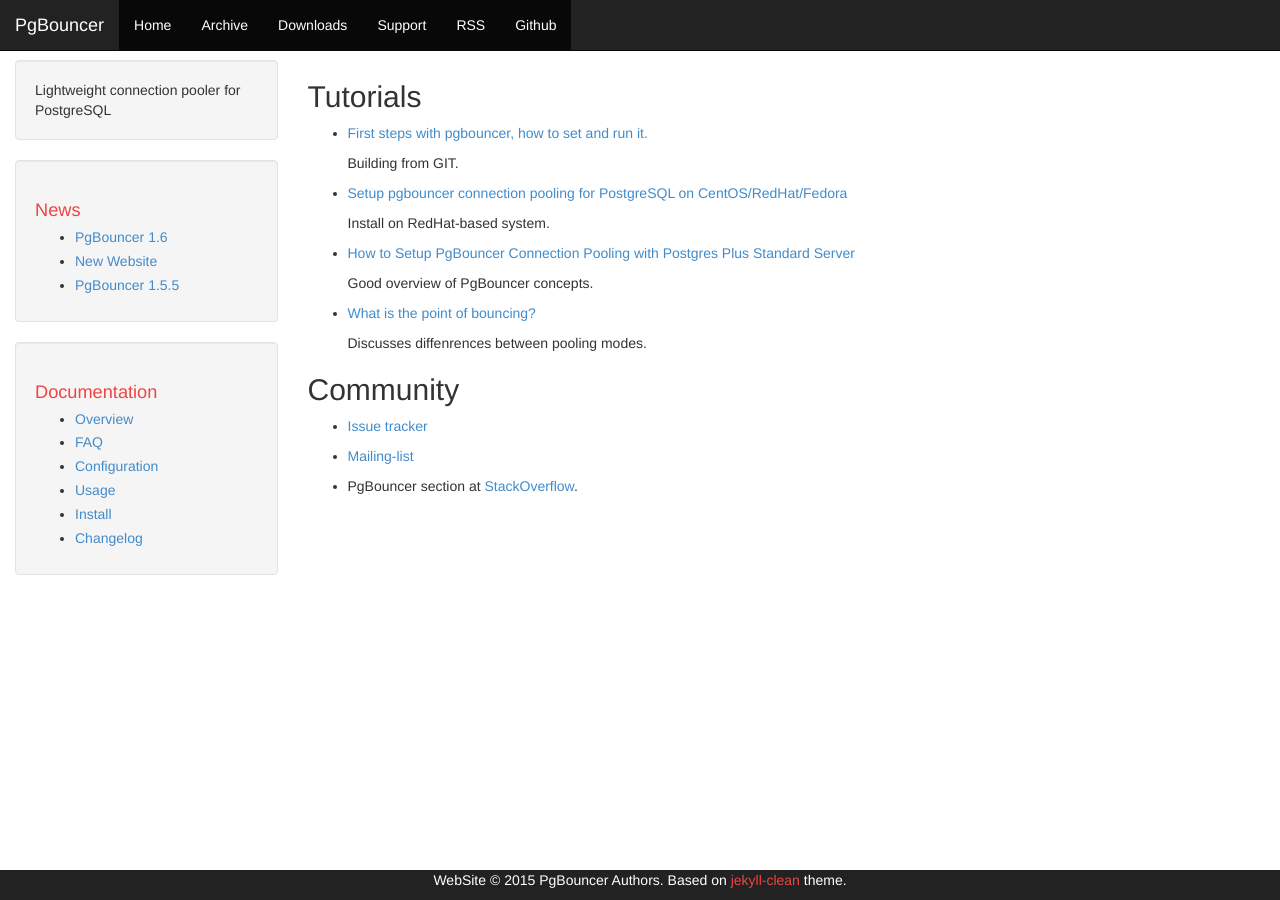
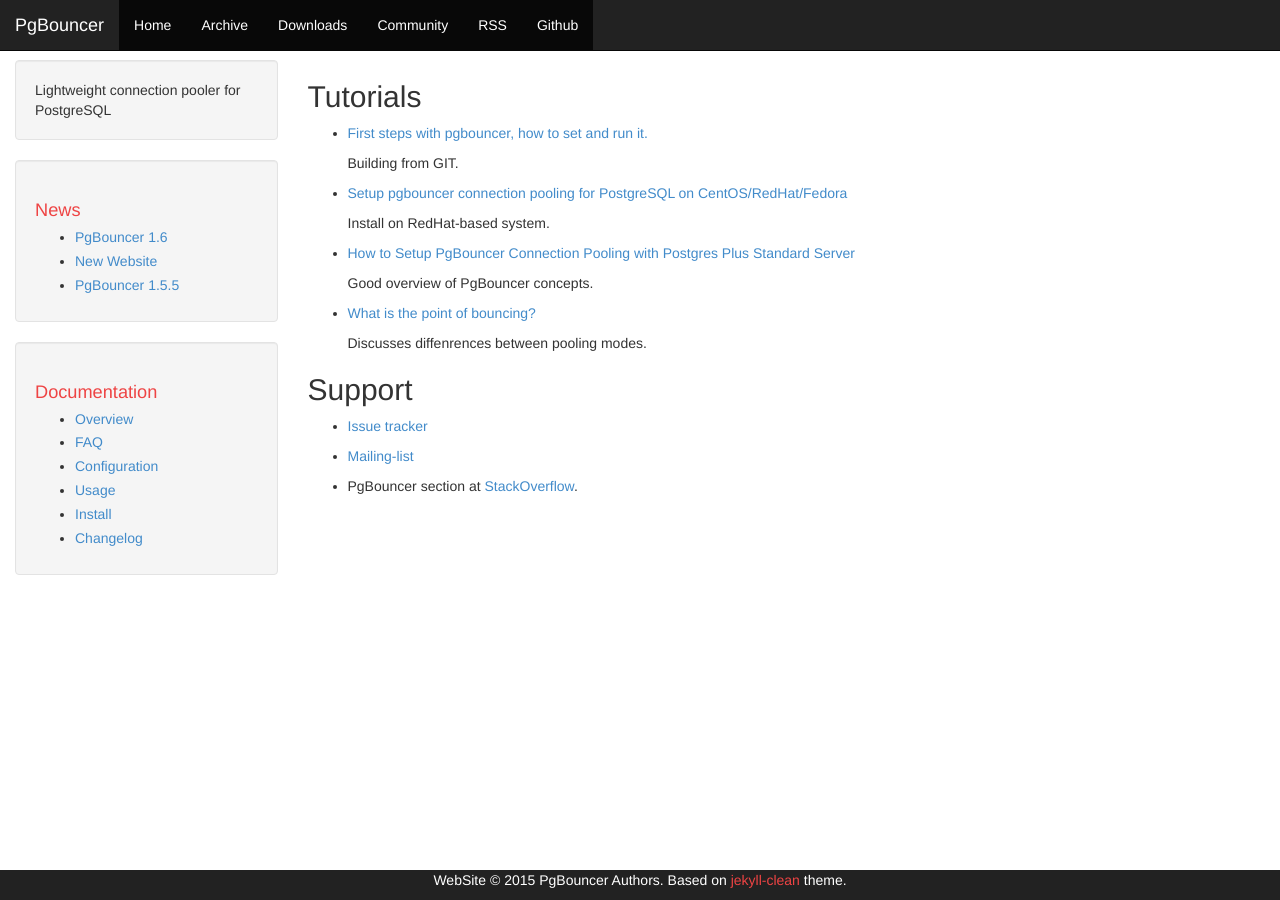
Before and after one commit to postgres-cn/pgbouncer-doc, a Jekyll site: the page built from community.md, in a window 1280 px wide. Built offline with Jekyll 4.4.1, drawn with Linux system fonts in a browser that asks for light colours; some of the changed lines change nothing that is shown.

Commit message:
rename support -> community

```diff
--- a/_includes/header.html
+++ b/_includes/header.html
@@ -33,7 +33,7 @@
                     <li class="active visible-xs-block"><a href="{{ site.baseurl }}/links.html">Documentation</a></li>
                     <li class="active"><a href="{{ site.baseurl }}/archive.html">Archive</a></li>
                     <li class="active"><a href="{{ site.baseurl }}/downloads/">Downloads</a></li>
-                    <li class="active"><a href="{{ site.baseurl }}/support.html">Support</a></li>
+                    <li class="active"><a href="{{ site.baseurl }}/community.html">Community</a></li>
                     <li class="active"><a href="{{ site.baseurl }}/feed.xml">RSS</a></li>
                     {% if site.github != '' %}
                       <li class="active"><a href="https://github.com/{{ site.github }}">Github</a></li>
--- a/support.md
+++ b/community.md
@@ -1,6 +1,6 @@
 ---
 layout: default
-title: Support
+title: Community
 ---
 
 ## Tutorials
@@ -21,7 +21,7 @@
 
   Discusses diffenrences between pooling modes.
 
-## Community
+## Support
 
 - [Issue tracker](https://github.com/pgbouncer/pgbouncer/issues)
 
```
